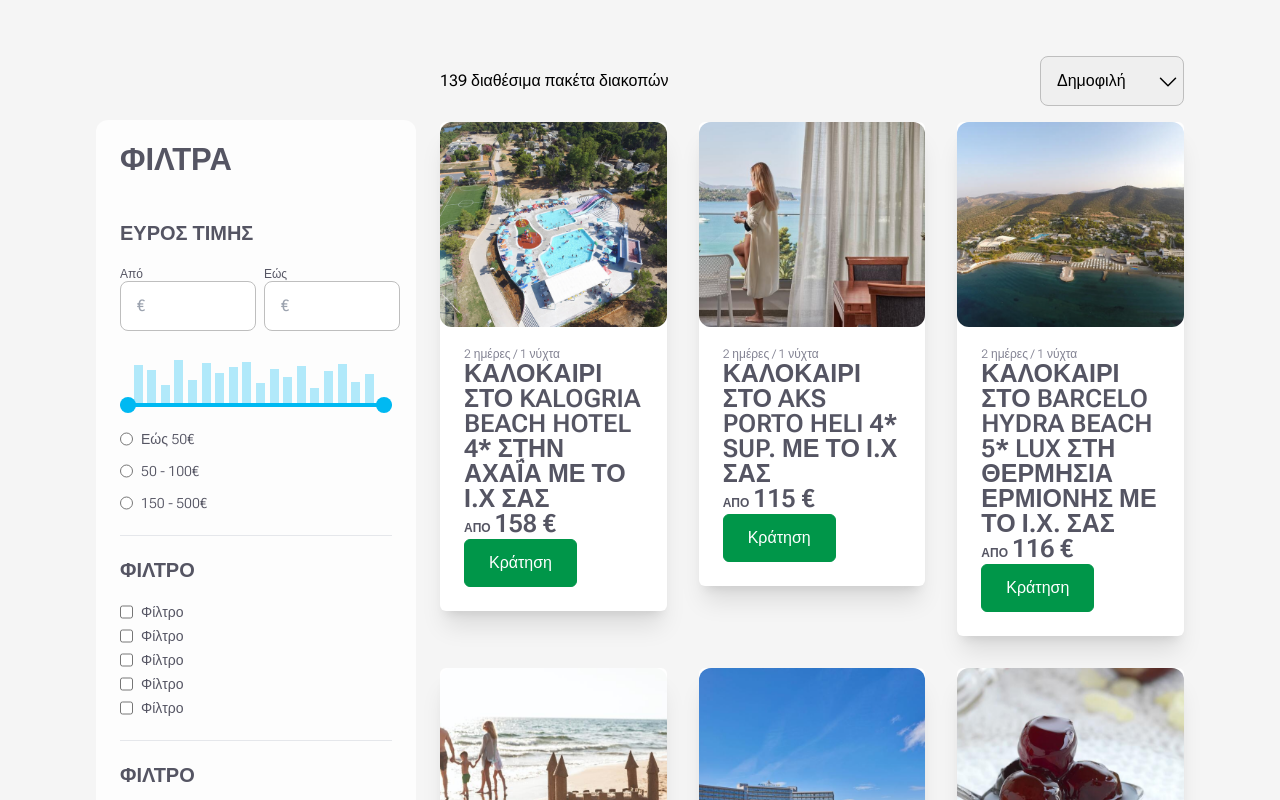
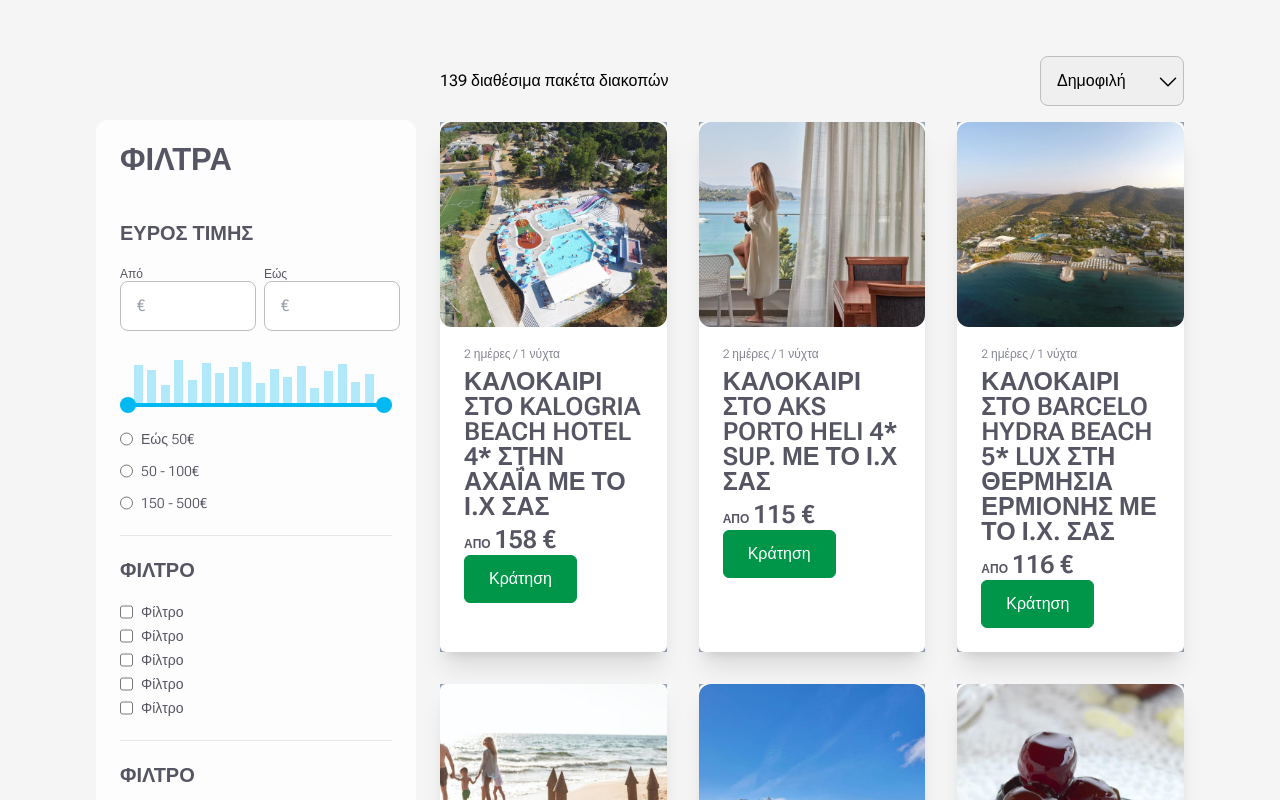
Before and after one commit to ELal3k/nelios-project, a Next.js app: page / in a window 1280 px wide. Shown: the part 400-1200 px from the top of the page. Built offline with nearby package versions, Linux system fonts and the light colour scheme.

Commit message:
card height fit to grid

```diff
--- a/src/components/Card.js
+++ b/src/components/Card.js
@@ -3,7 +3,7 @@
 export default function Card({ cardData }) {
   const { imageSrc, txtSmall, title, price } = cardData
   return (
-    <div className="flex flex-col rounded-md bg-white shadow-xl">
+    <div className="flex flex-col rounded-md bg-white shadow-xl h-full">
       <Image
         src={imageSrc}
         style={{
@@ -16,7 +16,7 @@
         alt="Card Picture"
       />
 
-      <div className="flex flex-col px-6 pb-6 pt-5">
+      <div className="flex flex-col gap-2 px-6 pb-6 pt-5">
         <p className="text-small_text_12 font-lightplus text-my_gray">
           {txtSmall}
         </p>
--- a/src/components/CardGrid.js
+++ b/src/components/CardGrid.js
@@ -3,7 +3,7 @@
   return (
     <ul className="grid lg:grid-cols-3 lg:mx-0 mx-20 grid-cols-1 gap-8">
       {cardData.map((card) => (
-        <li key={card.id}>
+        <li key={card.id} className=" bg-slate-400">
           <Card cardData={card} />
         </li>
       ))}
```
